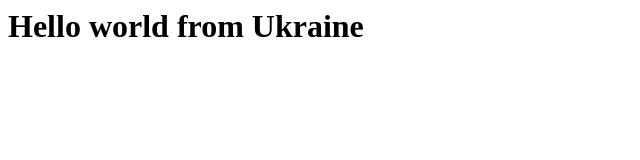
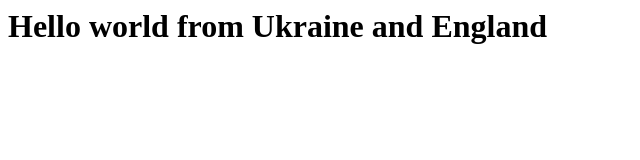
Before and after one commit to Toto0407/jenkinsTest, a plain HTML site: page index.html in a window 1280 px wide. Shown: the whole page, without its empty margins (0-640 px from the left). Drawn offline with Linux system fonts and the light colour scheme.

Commit message:
third commit in index file

```diff
--- a/index.html
+++ b/index.html
@@ -1 +1 @@
-<h1>Hello world from Ukraine</h1>
+<h1>Hello world from Ukraine and England</h1>
```
